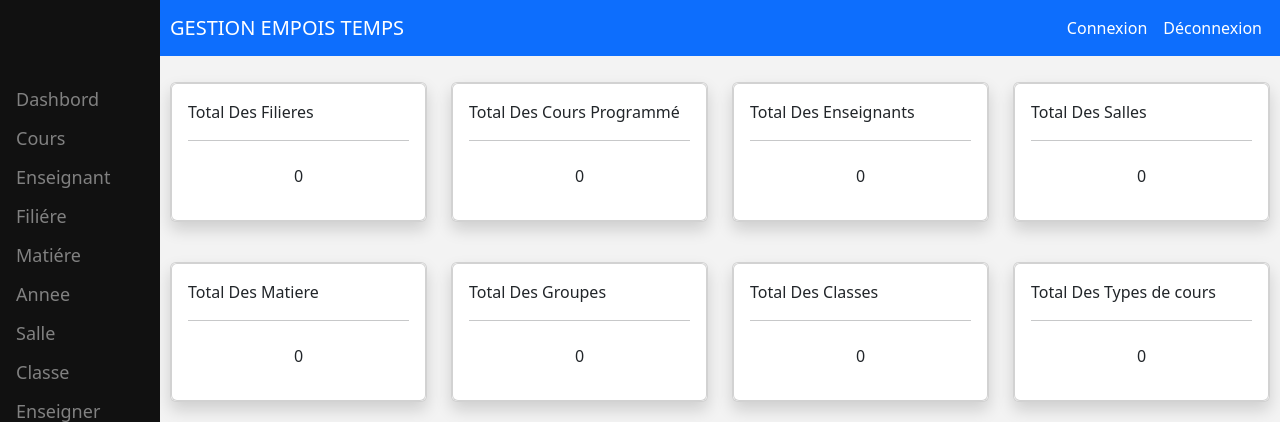
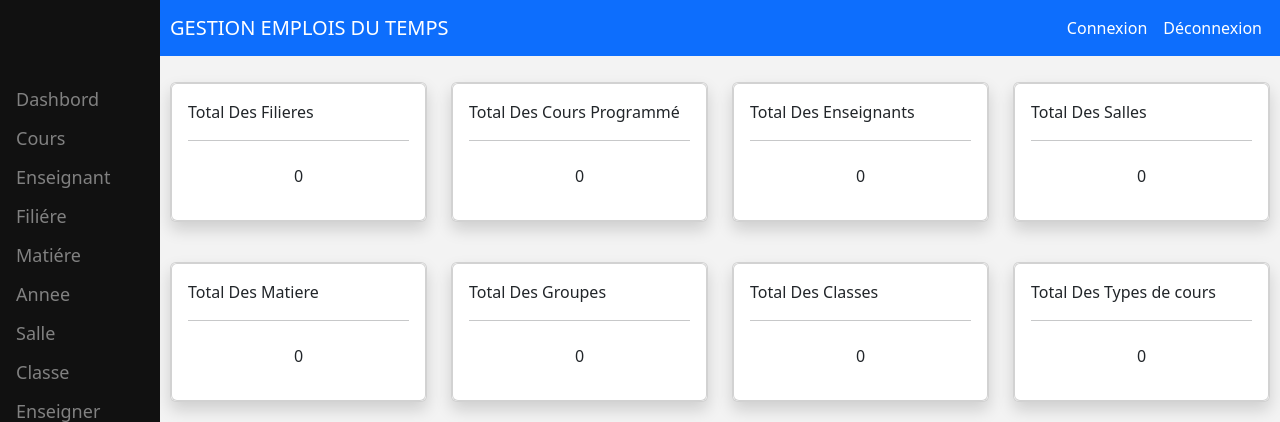
Before and after one commit to Allatchimi/Gestion_Emploi_Du_Temps, a Django app: page / in a window 1280 px wide. Shown: the top 422 px of the page. Run offline with Django 4.2, Linux system fonts and the light colour scheme; data that the repository does not hold is empty; some libraries are stand-ins or nearby versions.

Commit message:
amelioration d interface

```diff
--- a/static/css/main.css
+++ b/static/css/main.css
@@ -32,6 +32,7 @@ background: #F3F3F3;
 margin-left: 160px;
 padding: 0px 10px;
 }
+/* @@@@@@@@@@@@@@@ Bar de connection @@@@@@@@@@@@@@@@@@@@@@@@@@@@@@@@@@# */
 .collapse {
     justify-content: end;
 }
--- a/templates/dashbord/acceuil.html
+++ b/templates/dashbord/acceuil.html
@@ -6,7 +6,7 @@
  <div class="row">
      <nav class="navbar navbar-expand-lg navbar-dark bg-primary">
       <div class="container-fluid">
-        <a class="navbar-brand" href="#">GESTION EMPOIS TEMPS</a>
+        <a class="navbar-brand" href="#">GESTION EMPLOIS DU TEMPS</a>
         <button class="navbar-toggler" type="button" data-bs-toggle="collapse" data-bs-target="#navbarNavAltMarkup" aria-controls="navbarNavAltMarkup" aria-expanded="false" aria-label="Toggle navigation">
           <span class="navbar-toggler-icon"></span>
         </button>
```
